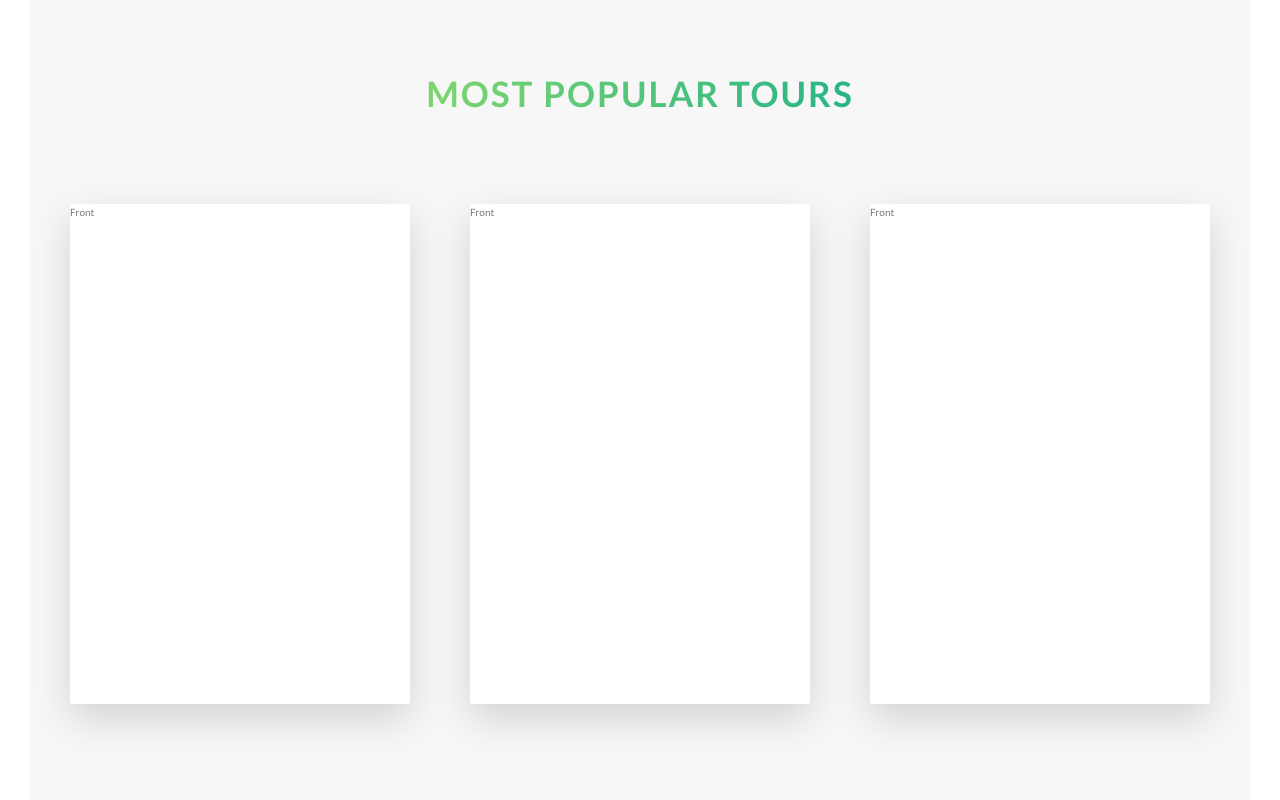
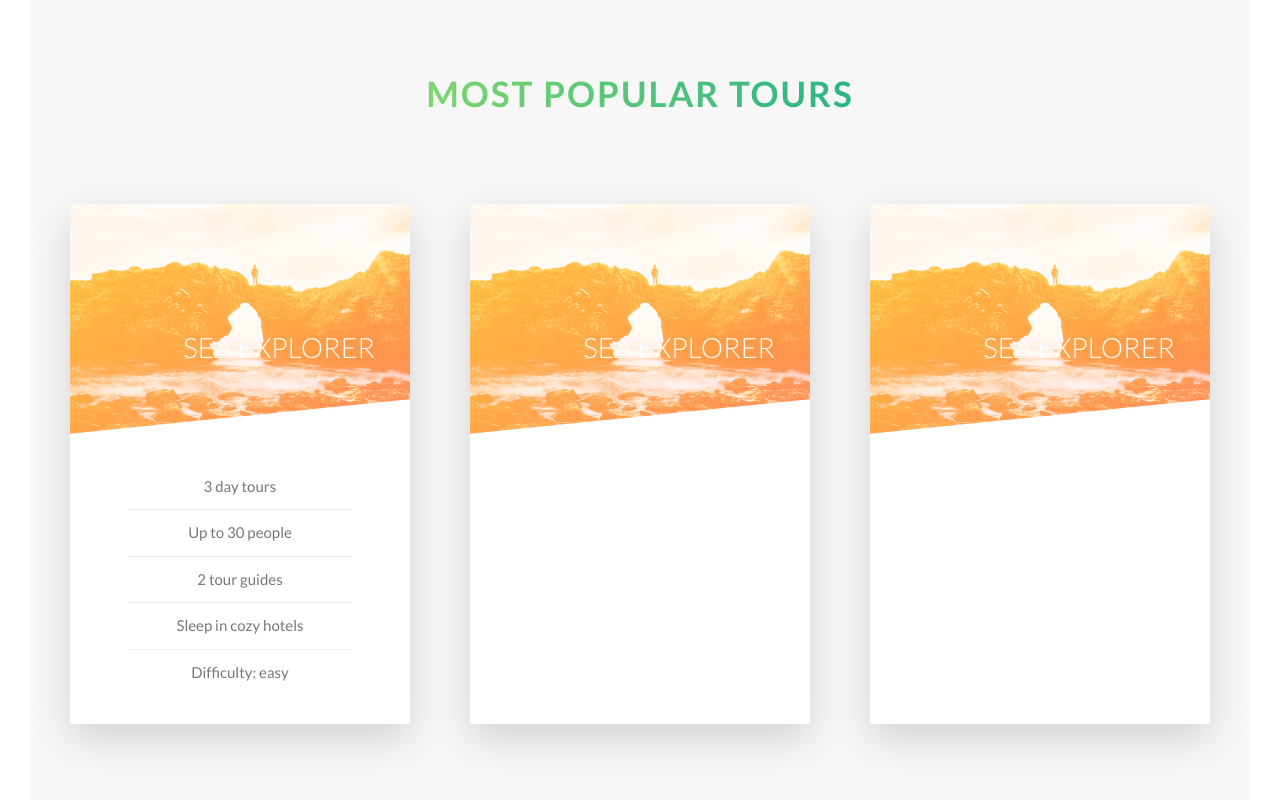
Before and after one commit to fenagel/nature-tours, a website: page index.html in a window 1280 px wide. Shown: the part 2256-3056 px from the top of the page. Drawn offline with Linux system fonts and the light colour scheme.

Commit message:
details added to sections

```diff
--- a/index.html
+++ b/index.html
@@ -137,7 +137,21 @@
           <div class="col-1-of-3">
             <div class="card">
               <div class="card__side card__side--front card__side--front-1">
-                Front
+                <div class="card__picture card__picture-1">&nbsp</div>
+                <h4 class="card__heading">
+                  <span class="card__heading-span card__heading-span-1"
+                    >Sea Explorer</span
+                  >
+                </h4>
+                <div class="card__details">
+                  <ul>
+                    <li>3 day tours</li>
+                    <li>Up to 30 people</li>
+                    <li>2 tour guides</li>
+                    <li>Sleep in cozy hotels</li>
+                    <li>Difficulty: easy</li>
+                  </ul>
+                </div>
               </div>
               <div class="card__side card__side--back card__side--back-1">
                 Back
@@ -147,7 +161,13 @@
           <div class="col-1-of-3">
             <div class="card">
               <div class="card__side card__side--front card__side--front-2">
-                Front
+                <div class="card__picture card__picture-2">&nbsp</div>
+                <h4 class="card__heading">
+                  <span class="card__heading-span card__heading-span-1"
+                    >Sea Explorer</span
+                  >
+                </h4>
+                <div class="card__details"></div>
               </div>
               <div class="card__side card__side--back">Back</div>
             </div>
@@ -155,7 +175,13 @@
           <div class="col-1-of-3">
             <div class="card">
               <div class="card__side card__side--front card__side--front-3">
-                Front
+                <div class="card__picture card__picture-3">&nbsp</div>
+                <h4 class="card__heading">
+                  <span class="card__heading-span card__heading-span-1"
+                    >Sea Explorer</span
+                  >
+                </h4>
+                <div class="card__details"></div>
               </div>
               <div class="card__side card__side--back">Back</div>
             </div>
--- a/sass/abstracts/_variables.scss
+++ b/sass/abstracts/_variables.scss
@@ -4,6 +4,8 @@ $color-primary-light: #7ed56f;
 $color-primary-dark: #28b485;
 
 $color-grey-light-1: #f7f7f7;
+$color-grey-light-2: #eee;
+
 $color-secondary-light: #ffb900;
 $color-secondary-dark: #ff7730;
 
--- a/sass/components/_card.scss
+++ b/sass/components/_card.scss
@@ -1,11 +1,12 @@
 .card {
+  // Functionality
   perspective: 150rem;
   -moz-perspective: 150rem;
   position: relative;
-  height: 50rem;
+  height: 52rem;
 
   &__side {
-    height: 50rem;
+    height: 52rem;
     transition: all 0.8s ease;
     position: absolute;
     top: 0;
@@ -13,6 +14,7 @@
     width: 100%;
     backface-visibility: hidden;
     border-radius: 3px;
+    overflow: hidden;
     box-shadow: 0 1.5rem 4rem rgba($color-black, 0.15);
 
     &--front {
@@ -35,10 +37,92 @@
   }
 
   &:hover &__side--front {
-    transform: rotateY(180deg);
+    transform: rotateY(-180deg);
   }
 
   &:hover &__side--back {
     transform: rotateY(0deg);
   }
+
+  // Front Side Styling
+  &__picture {
+    background-size: cover;
+    height: 23rem;
+    background-blend-mode: screen;
+    -webkit-clip-path: polygon(0 0, 100% 0, 100% 85%, 0 100%);
+    clip-path: polygon(0 0, 100% 0, 100% 85%, 0 100%);
+
+    &-1 {
+      background-image: url(../img/nat-5.jpg),
+        linear-gradient(
+          to right bottom,
+          $color-secondary-light,
+          $color-secondary-dark
+        );
+    }
+
+    &-2 {
+      background-image: url(../img/nat-5.jpg),
+        linear-gradient(
+          to right bottom,
+          $color-secondary-light,
+          $color-secondary-dark
+        );
+    }
+
+    &-3 {
+      background-image: url(../img/nat-5.jpg),
+        linear-gradient(
+          to right bottom,
+          $color-secondary-light,
+          $color-secondary-dark
+        );
+    }
+  }
+
+  &__heading {
+    font-size: 2.8rem;
+    font-weight: 300;
+    text-transform: uppercase;
+    text-align: right;
+    color: $color-white;
+    position: absolute;
+    top: 12rem;
+    right: 2rem;
+    width: 75%;
+  }
+
+  &__heading-span {
+    padding: 1rem 1.5rem;
+    box-decoration-break: clone;
+    -webkit-box-decoration-break: clone;
+
+    &--1 {
+      background-image: linear-gradient(
+        to right bottom,
+        rgba($color-secondary-light, 0.85),
+        rgba($color-secondary-dark, 0.85)
+      );
+    }
+  }
+
+  &__details {
+    padding: 3rem;
+
+    ul {
+      list-style: none;
+      width: 80%;
+      margin: 0 auto;
+
+      li {
+        text-align: center;
+        font-size: 1.5rem;
+        padding: 1rem;
+
+        &:not(:last-child) {
+          border-bottom: 1px solid $color-grey-light-2;
+        }
+      }
+    }
+  }
 }
```
Also changed, not shown: css/style.css.
